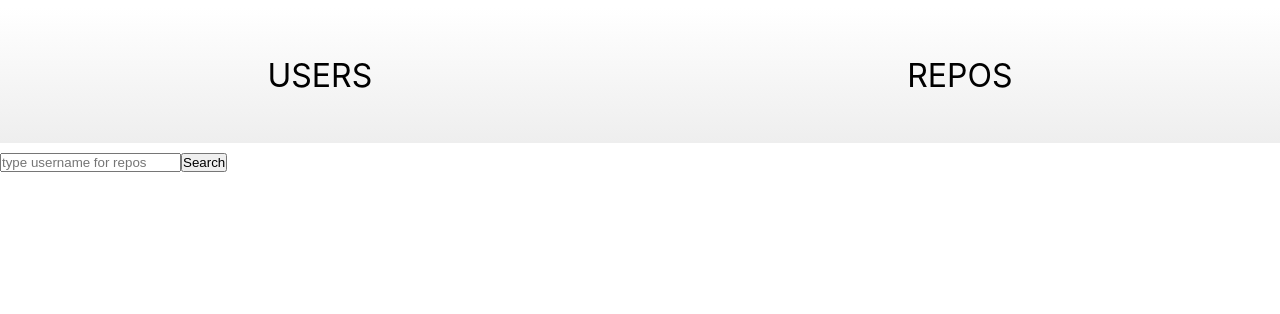
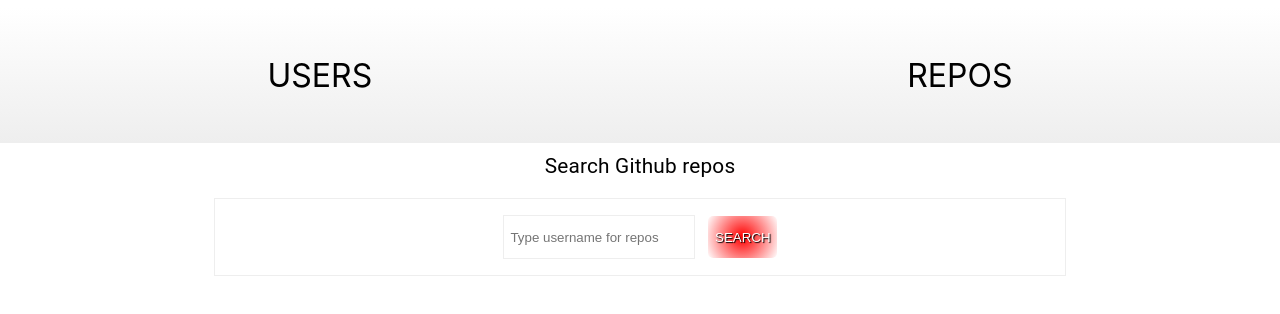
Before and after one commit to OscarAnillo/Business_Case, a React (Create React App) app: page /repos in a window 1280 px wide. Shown: the top 314 px of the page. Built offline with nearby package versions, Linux system fonts and the light colour scheme.

Commit message:
changed navbar links and add repos logic

```diff
--- a/src/Components/FrontEnd/NavBar.js
+++ b/src/Components/FrontEnd/NavBar.js
@@ -43,7 +43,7 @@ export default function NavBarComp(){
         <nav className={classes.navStyle}>
             <ul className={classes.ulStyle}>
                 <Link to="/users"className={classes.LinkStyle}><li className={classes.liStyle}>Users</li></Link>
-                <li className={classes.liStyle}>Repos</li>
+                <Link to="/repos"className={classes.LinkStyle}><li className={classes.liStyle}>Repos</li></Link>
             </ul>
         </nav>
     )
--- a/src/Components/FrontEnd/Repos/CallRepos.js
+++ b/src/Components/FrontEnd/Repos/CallRepos.js
@@ -1,38 +1,88 @@
-import {useState} from 'react';
-import axios from 'axios';
+import { useState } from "react";
+/* material-ui */
+import {Typography} from '@material-ui/core';
+import {makeStyles} from '@material-ui/core/styles';
 
-export default function CallRepos(){
+/* axios */
+import axios from "axios";
+
+const useStyles = makeStyles(theme => ({
+    typoTitle: {
+        fontSize: '1.1rem',
+        [theme.breakpoints.up('sm')] : {
+            fontSize: '1.3rem'
+        }
+    },
+    formStyle: {
+        border: '1px solid #eee',
+        width: '90%',
+        margin: '1em auto',
+        padding: '1em 0',
+        [theme.breakpoints.up('sm')] : {
+            maxWidth : '850px'
+        }
+    },
+    inputStyle : {
+        padding: '1em .5em',
+        border: '1px solid #eee',
+        marginRight: '1em'
+    },
+    btnStyle: {
+        padding: '1em .5em',
+        border: 'none',
+        borderRadius: 5,
+        background: 'radial-gradient(circle, red, #fff)',
+        textTransform: 'uppercase',
+        color: '#fff',
+        textShadow: '1px 1px 1px #000'
+    }
+
+}))
+
+
+
+export default function Repos() {
+  const classes = useStyles();
   const [data, setData] = useState([]);
   const [username, setUsername] = useState("");
   const [loading, setLoading] = useState(false);
 
-    const searchUsers = () => {
-        setLoading(true)
-        axios.get(`https://api.github.com/user/${username}/repos`).then((res) => {
-            setData(res.data)
-            setLoading(false)
+  const changeHandler = (e) => {
+    setUsername(e.target.value.toLowerCase());
+  };
 
+  const searchRepos = () => {
+    setLoading(true);
+    axios
+      .get(`https://api.github.com/users/${username}/repos`)
+      .then((res) => {
+        setData(res.data);
+        setLoading(false);
       })
-        .catch((err) => console.log(err))
-    }
+      .catch((err) => console.log(err));
+  };
 
   const submitHandler = (e) => {
     e.preventDefault();
-    }
-    return(
-        <div>
-            <div>
-                <form onSubmit={submitHandler}>
-                    <input type="text" value={username} onChange={(e) => setUsername(e.target.value)} placeholder="type username for repos"/>
-                    <button onClick={searchUsers}>Search</button>
+  };
+
+  return (
+    <div className="App">
+      <Typography className={classes.typoTitle}>Search Github repos</Typography>
+      <form onSubmit={submitHandler} className={classes.formStyle}>
+        <input type="text" value={username} onChange={changeHandler} placeholder="Type username for repos" className={classes.inputStyle}/>
+        <button onClick={searchRepos} className={classes.btnStyle}>Search</button>
       </form>
-                {loading && <h1>Loading...</h1>}
-                {data.map(x => (
+      {loading && (<img src="https://raw.githubusercontent.com/Codelessly/FlutterLoadingGIFs/master/packages/cupertino_activity_indicator.gif"
+          alt="loading logo"
+        />
+      )}
+      {data.map((x) => (
         <div key={x.id}>
-                        <p>Repo id: {x.id}</p>
+          <p>Repository name: {x.name} <span>id: {x.id}</span></p>
+          <p>Owner: {x.owner.login}</p>
         </div>
       ))}
     </div>
-        </div>
-    )
+  );
 }
```
Lines whose indentation alone changed are shown as unchanged.
